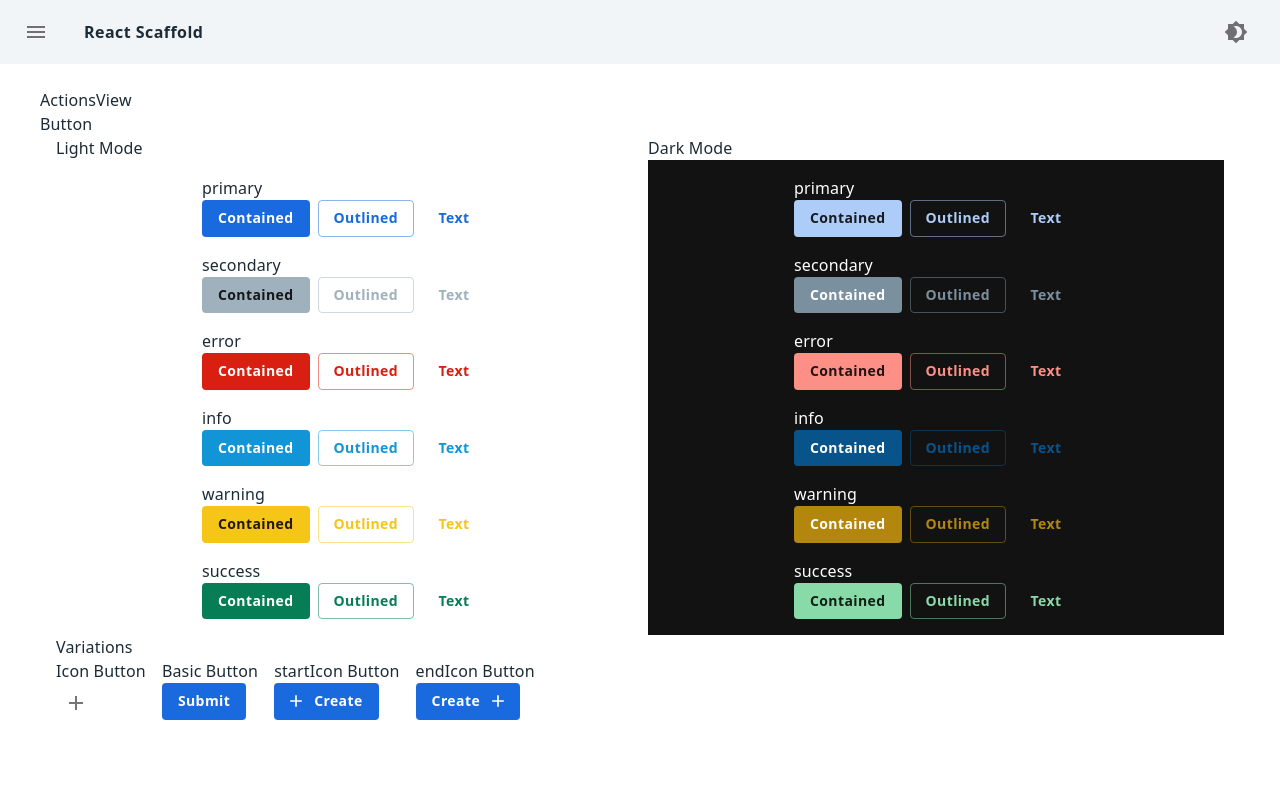
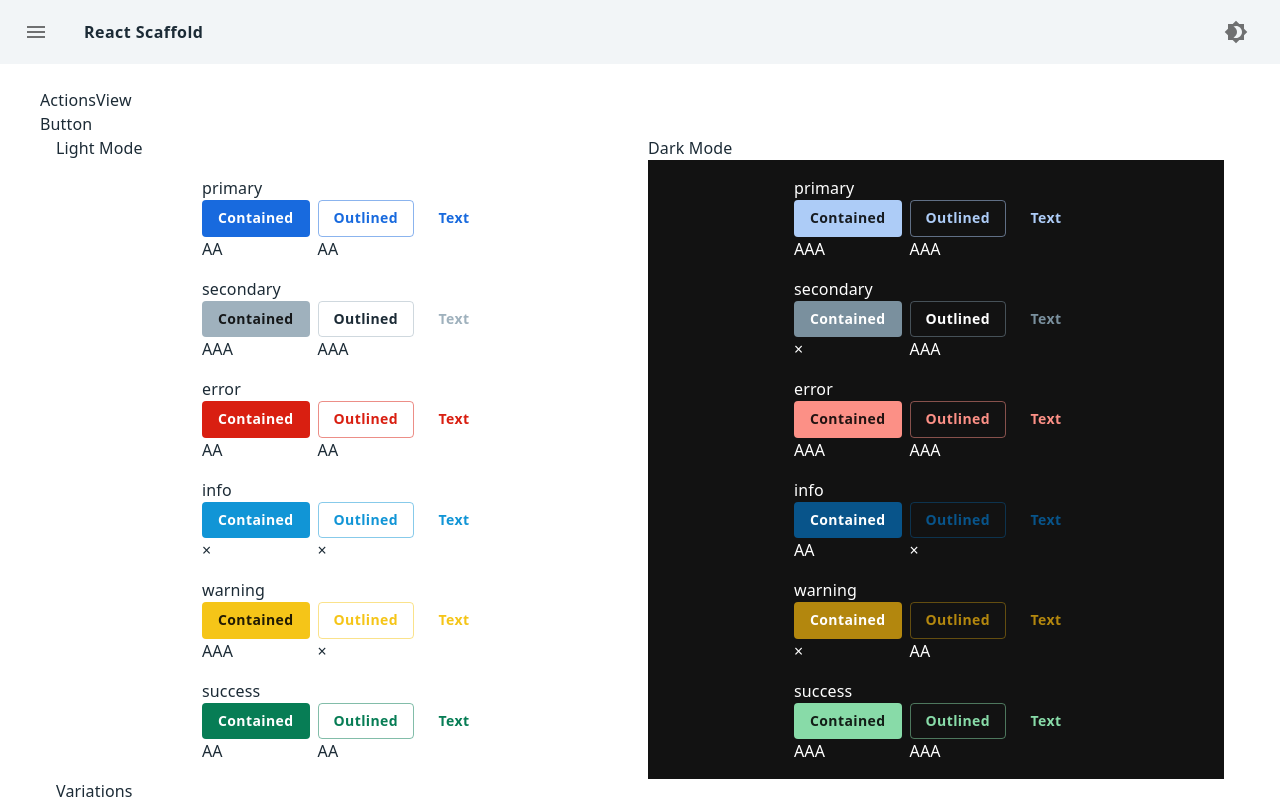
Before and after one commit to kosukekashiwa/react-scaffold, a React app: page /ui/components/actions in a window 1280 px wide. Built offline with nearby package versions, Linux system fonts and the light colour scheme; the HTML template or start-up script is replaced by a standard one; what normalizr would draw is missing.

Commit message:
button contrast check

```diff
--- a/src/views/natures/ActionsView.tsx
+++ b/src/views/natures/ActionsView.tsx
@@ -11,6 +11,45 @@ import theme from '~/views/styles/theme';
 const ActionsView: React.FC = () => {
   type Color = 'primary' | 'secondary' | 'error' | 'info' | 'warning' | 'success';
   const colors: Color[] = ['primary', 'secondary', 'error', 'info', 'warning', 'success'];
+
+  const contrast = {
+    light: {
+      contained: {
+        primary: 'AA',
+        secondary: 'AAA',
+        error: 'AA',
+        info: '×',
+        warning: 'AAA',
+        success: 'AA',
+      },
+      outlined: {
+        primary: 'AA',
+        secondary: 'AAA',
+        error: 'AA',
+        info: '×',
+        warning: '×',
+        success: 'AA',
+      },
+    },
+    dark: {
+      contained: {
+        primary: 'AAA',
+        secondary: '×',
+        error: 'AAA',
+        info: 'AA',
+        warning: '×',
+        success: 'AAA',
+      },
+      outlined: {
+        primary: 'AAA',
+        secondary: 'AAA',
+        error: 'AAA',
+        info: '×',
+        warning: 'AA',
+        success: 'AAA',
+      },
+    },
+  };
 
   const handleButtonClick = useCallback((): void => {
     // No Action
@@ -32,15 +71,25 @@ const ActionsView: React.FC = () => {
                       <Box key={color}>
                         <Box>{color}</Box>
                         <Stack direction="row" spacing={1}>
+                          <Box>
+                            <Box>
                               <Button onClick={handleButtonClick} variant="contained" color={color}>
                                 Contained
                               </Button>
+                            </Box>
+                            <Box>{contrast.light.contained[color]}</Box>
+                          </Box>
+                          <Box>
                             <Button onClick={handleButtonClick} variant="outlined" color={color}>
                               Outlined
                             </Button>
+                            <Box>{contrast.light.outlined[color]}</Box>
+                          </Box>
+                          <Box>
                             <Button onClick={handleButtonClick} variant="text" color={color}>
                               Text
                             </Button>
+                          </Box>
                         </Stack>
                       </Box>
                     ))}
@@ -57,15 +106,27 @@ const ActionsView: React.FC = () => {
                       <Box key={color}>
                         <Box>{color}</Box>
                         <Stack direction="row" spacing={1}>
+                          <Box>
+                            <Box>
                               <Button onClick={handleButtonClick} variant="contained" color={color}>
                                 Contained
                               </Button>
+                              <Box>{contrast.dark.contained[color]}</Box>
+                            </Box>
+                          </Box>
+                          <Box>
+                            <Box>
                               <Button onClick={handleButtonClick} variant="outlined" color={color}>
                                 Outlined
                               </Button>
+                              <Box>{contrast.dark.outlined[color]}</Box>
+                            </Box>
+                          </Box>
+                          <Box>
                             <Button onClick={handleButtonClick} variant="text" color={color}>
                               Text
                             </Button>
+                          </Box>
                         </Stack>
                       </Box>
                     ))}
--- a/src/views/styles/theme.ts
+++ b/src/views/styles/theme.ts
@@ -90,6 +90,9 @@ const theme = (paletteMode?: PaletteMode) => {
             fontWeight: 'bold',
             boxShadow: 'none',
           },
+          outlinedSecondary: {
+            color: labelColor,
+          },
         },
       },
     },
```
Lines whose indentation alone changed are shown as unchanged.
